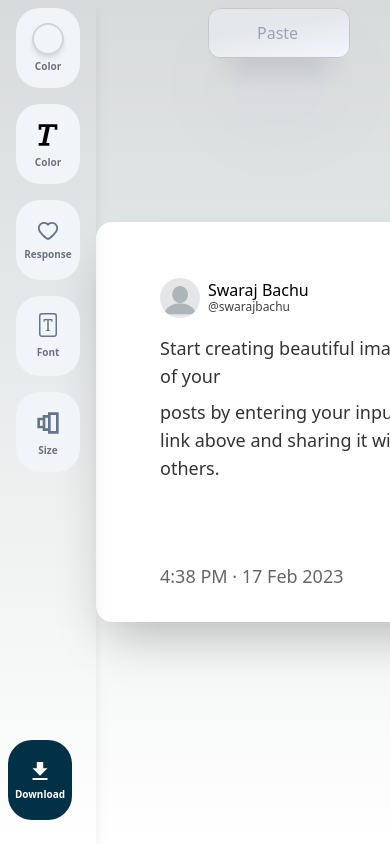
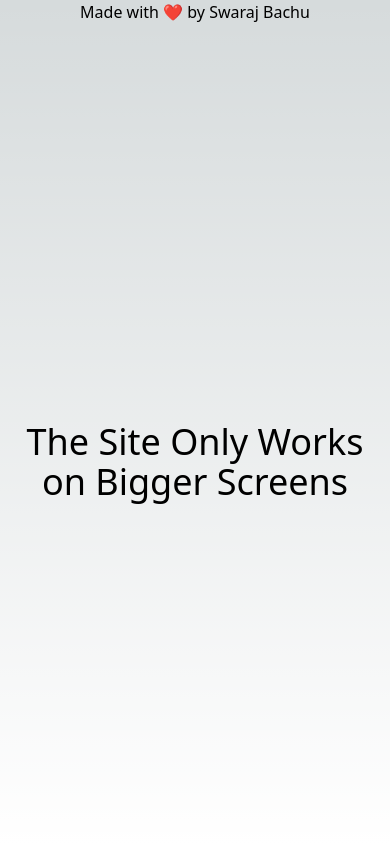
Before and after one commit to Aperturs/aperturs-tool, a Next.js app: page / in a window 390 px wide. Built offline with nearby package versions, Linux system fonts and the light colour scheme; what tailwindcss-filters would draw is missing.

Commit message:
color fixes

```diff
--- a/src/components/SideBarIcons/PlainBg/bg_colors.tsx
+++ b/src/components/SideBarIcons/PlainBg/bg_colors.tsx
@@ -48,6 +48,7 @@ const Menu = () => {
             <Color color ="bg-[#F77171]" />
             <Color color ="bg-[#c4b5fd]" />
             <Color color ="bg-[#f0abfc]" />
+
             <input type="text" placeholder="#c4b5fd" className="input w-40 h-10 border-2 border-gray-500 text-gray-400"
             onChange={
                 (e) => {
--- a/src/components/SideBarIcons/PlainBg/text_colors.tsx
+++ b/src/components/SideBarIcons/PlainBg/text_colors.tsx
@@ -1,60 +1,52 @@
-import React from 'react'
-import { useContext,useState } from 'react';
-import { AppContext } from '@/pages';
-import { BiText } from 'react-icons/bi'
-
+import React from "react";
+import { useContext, useState } from "react";
+import { AppContext } from "@/pages";
+import { BiText } from "react-icons/bi";
 
 const TextColor = () => {
-
-    const { textColor } = useContext(AppContext)
-
+  const { textColor } = useContext(AppContext);
 
   return (
-      <div  className='sidebar_icon flex-col dropdown dropdown-right dropdown-hover'>
-              <BiText tabIndex={0} className={`text-3xl ${textColor} w-8 h-8 `}/>
+    <div className="sidebar_icon flex-col dropdown dropdown-right dropdown-hover">
+      <BiText tabIndex={0} className={`text-3xl ${textColor} w-8 h-8 `} />
 
-              <p className='icon_text'>Color</p>
+      <p className="icon_text">Color</p>
       <Menu />
     </div>
-
   );
-}
-
+};
 
 const Menu = () => {
   return (
-        <div tabIndex={0} className="dropdown-content menu p-2 shadow bg-base-100 rounded-box w-44 items-center grid grid-cols-4 gap-1">
-
-            <Color color ="text-white" />
-            <Color color ="text-black" />
-            <Color color ="text-sky-300" />
-            <Color color ="text-orange-700" />
-            <Color color ="text-yellow-300" />
-            <Color color ="text-red-400" />
-            <Color color ="text-[#c4b5fd]" />
-            <Color color ="text-[#f0abfc]" />
-
+    <div
+      tabIndex={0}
+      className="dropdown-content menu p-2 shadow bg-base-100 rounded-box w-44 items-center grid grid-cols-4 gap-1"
+    >
+      <Color color="text-[#ffffff]" />
+      <Color color="text-[#000000]" />
+      <Color color="text-[#7CD3FC]" />
+      <Color color="text-[#C1400B]" />
+      <Color color="text-[#FDE046]" />
+      <Color color="text-[#F77171]" />
+      <Color color="text-[#c4b5fd]" />
+      <Color color="text-[#f0abfc]" />
     </div>
   );
-    }
+};
 
-const Color = ({color = "text-red"}: {color: string}) => {
+const Color = ({ color = "text-red" }: { color: string }) => {
+  const { setTextColor, textColor } = useContext(AppContext);
+  const bgColor = color.replace("text", "bg");
 
-    const { setTextColor,textColor } = useContext(AppContext)
-    const bgColor = color.replace('text','bg')
+  return (
+    <div
+      className={`${bgColor} w-8 h-8 rounded-xl hover:border-2 border-gray-400 m-1
+        ${textColor === color ? "border-2  border-blue-800" : ""}`}
+      onClick={() => {
+        setTextColor(`${color}`);
+      }}
+    ></div>
+  );
+};
 
-return(
-        <div className={`${bgColor} w-8 h-8 rounded-xl hover:border-2 border-gray-400 m-1
-        ${textColor === color ? 'border-2  border-blue-800' : ''}`}
-        style={{backgroundColor: `${color}`}}
-        onClick={() => {
-            setTextColor(`${color}`)
-        }}>
-        </div>
-);
-
-}
-
-
-
-export default TextColor
+export default TextColor;
--- a/src/components/SideBarIcons/download.tsx
+++ b/src/components/SideBarIcons/download.tsx
@@ -9,7 +9,7 @@ const Download = () => {
   const {onButtonClick} = useContext(AppContext)
 
   return (
-    <div className='sidebar_icon flex-col bg-accent hover:bg-accent absolute bottom-4 left-2 cursor-pointer'
+    <div className='sidebar_icon flex-col bg-accent hover:bg-accent absolute bottom-0 left-2 cursor-pointer'
     onClick={() => {
       onButtonClick()
     }}
--- a/src/pages/index.tsx
+++ b/src/pages/index.tsx
@@ -145,7 +145,7 @@ export default function Home() {
         sizes='3000x3000'
         href={favicon} />
       </Head>
-      <section className= 'relative h-screen overflow-x-scroll'>
+      <section className= 'relative h-screen overflow-x-scroll max-sm:hidden'>
         <Navbar />
         <SideBar />
         <div className='absolute min-h-screen min-w-full flex justify-center top-0  overflow-x-scroll
@@ -155,6 +155,16 @@ export default function Home() {
         <TwitterLink />
         <SiteLogo />
       </section>
+      <section className='sm:hidden'>
+        <div className='text-center h-[100vh] items-center align-middle'>
+          <h1>
+            Made with ❤️ by <a href='https://twitter.com/swarajbachu'>Swaraj Bachu </a>
+          </h1>
+          <h1 className='absolute top-1/2 text-4xl align-middle'>
+            The Site Only Works on Bigger Screens
+          </h1>
+          </div>
+      </section>
      </AppContext.Provider>
 
 )}
```
Lines whose indentation alone changed are shown as unchanged.
